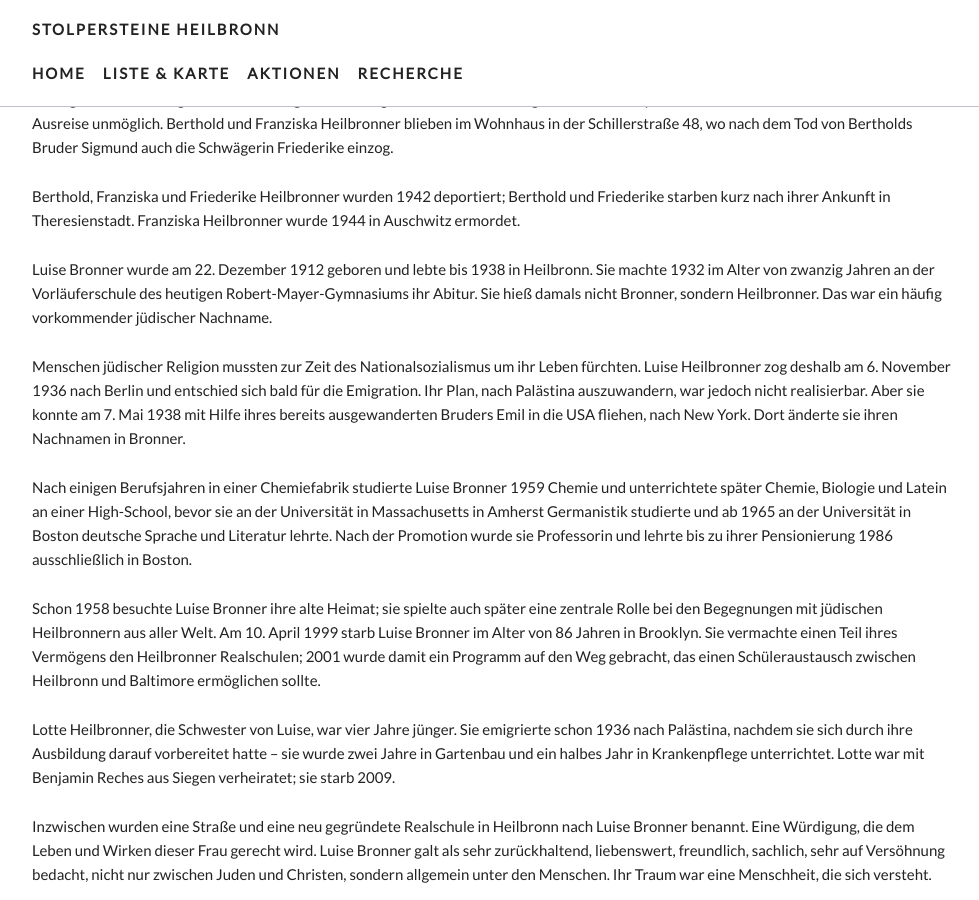
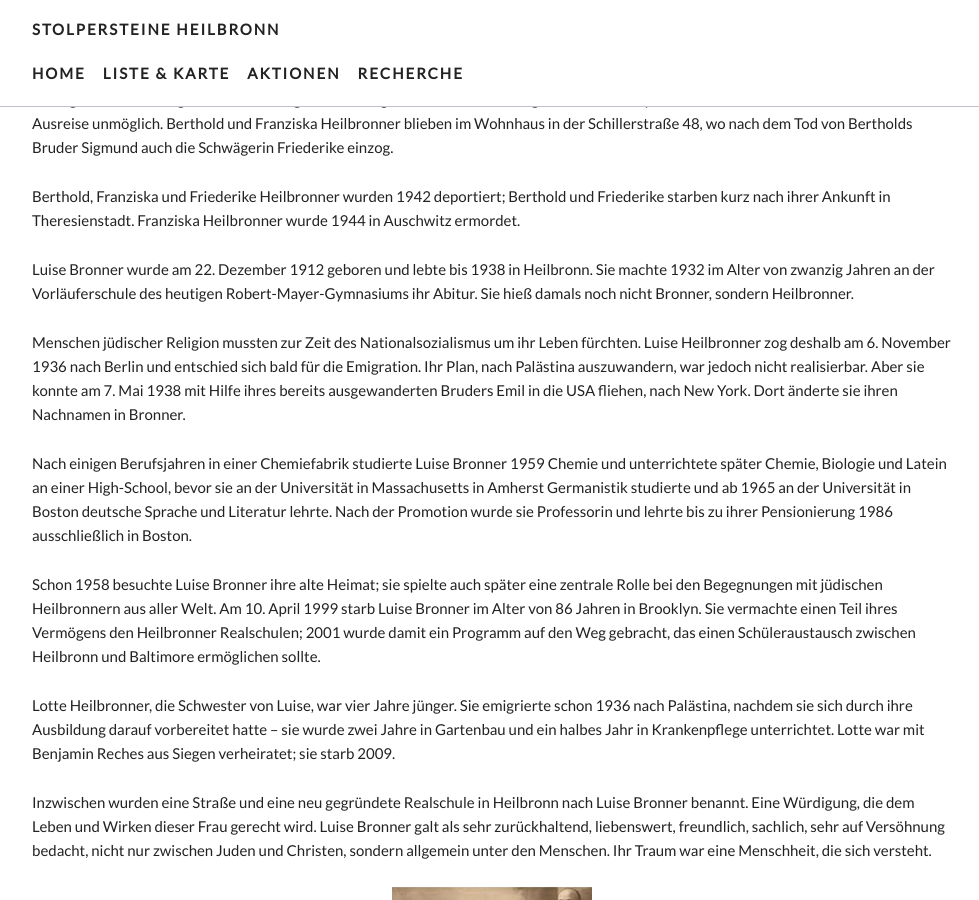
Before and after one commit to opendata-heilbronn/stolpersteine, a Jekyll site: the page built from _list/schillerstr-48.md, in a window 1280 px wide and 900 px high, scrolled down 1200 px. Shown: the whole window, without its empty margins (148-1127 px from the left). Built offline with Jekyll 4.4.1, drawn with Linux system fonts in a browser that asks for light colours; nearby versions of some CDN libraries; some web fonts are replaced.

Commit message:
Updated Schillerstr 48

```diff
--- a/_list/schillerstr-48.md
+++ b/_list/schillerstr-48.md
@@ -67,7 +67,7 @@ Lotte und Luise versuchten noch 1938 bei einer gemeinsamen Reise in die Schweiz,
 
 Berthold, Franziska und Friederike Heilbronner wurden 1942 deportiert; Berthold und Friederike starben kurz nach ihrer Ankunft in Theresienstadt. Franziska Heilbronner wurde 1944 in Auschwitz ermordet.
 
-Luise Bronner wurde am 22. Dezember 1912 geboren und lebte bis 1938 in Heilbronn. Sie machte 1932 im Alter von zwanzig Jahren an der Vorläuferschule des heutigen Robert-Mayer-Gymnasiums ihr Abitur. Sie hieß damals nicht Bronner, sondern Heilbronner. Das war ein häufig vorkommender jüdischer Nachname.
+Luise Bronner wurde am 22. Dezember 1912 geboren und lebte bis 1938 in Heilbronn. Sie machte 1932 im Alter von zwanzig Jahren an der Vorläuferschule des heutigen Robert-Mayer-Gymnasiums ihr Abitur. Sie hieß damals noch nicht Bronner, sondern Heilbronner.
 
 Menschen jüdischer Religion mussten zur Zeit des Nationalsozialismus um ihr Leben fürchten. Luise Heilbronner zog deshalb am 6. November 1936 nach Berlin und entschied sich bald für die Emigration. Ihr Plan, nach Palästina auszuwandern, war jedoch nicht realisierbar. Aber sie konnte am 7. Mai 1938 mit Hilfe ihres bereits ausgewanderten Bruders Emil in die USA fliehen, nach New York. Dort änderte sie ihren Nachnamen in Bronner.
 
```
